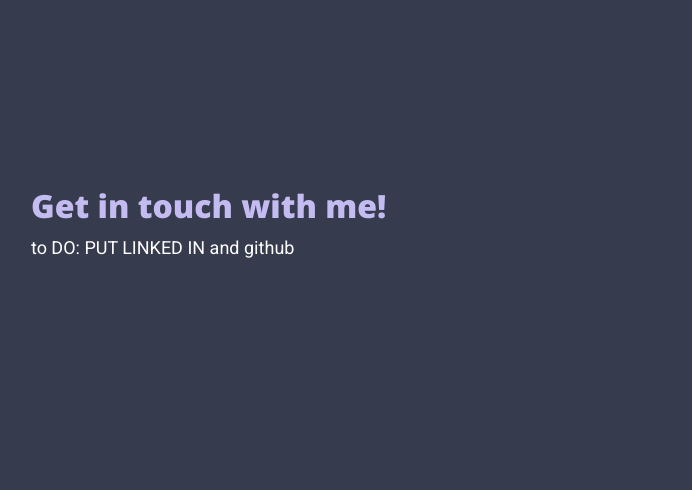
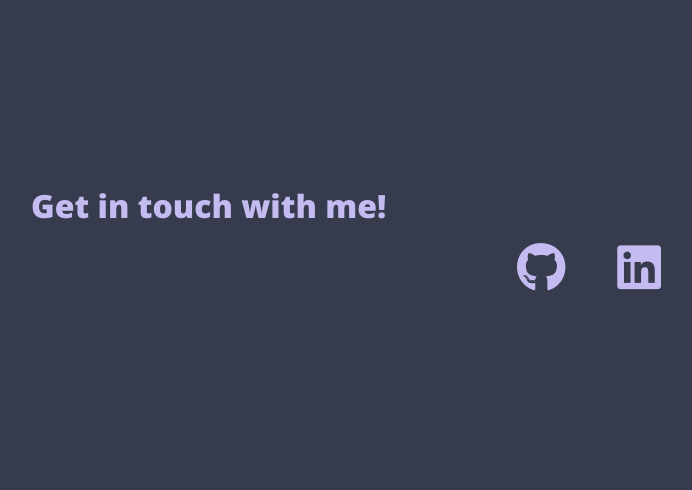
Before and after one commit to dora13l/doreenspage, a Rails app: page / in a window 1280 px wide. Shown: the part 4148-4638 px from the top of the page, without its empty margins (51-743 px from the left). Run offline with Rails 7, Linux system fonts and the light colour scheme; style sheets or scripts are compiled from the project's sources; some libraries are stand-ins or nearby versions.

Commit message:
contact buttons done

```diff
--- /dev/null
+++ b/app/assets/stylesheets/components/_contact.scss
@@ -0,0 +1,20 @@
+.list-inline li {
+  display: inline-block;
+}
+
+.social-icon {
+  font-size: 50px;
+  color: $secondary-color;
+  margin: 8px 24px;
+}
+
+.social-icon:hover {
+  color:$purple2;
+}
+
+.list-inline {
+  list-style: none;
+  padding: 0;
+  justify-content: center;
+  text-align: center;
+}
--- a/app/assets/stylesheets/components/_index.scss
+++ b/app/assets/stylesheets/components/_index.scss
@@ -6,3 +6,4 @@
 @import "title_home";
 @import "about";
 @import "work";
+@import "contact";
--- a/app/views/index.html.erb
+++ /dev/null
@@ -1 +0,0 @@
-<h1>helo</h1>
--- a/app/views/layouts/application.html.erb
+++ b/app/views/layouts/application.html.erb
@@ -10,6 +10,7 @@
     <%= stylesheet_link_tag 'application', media: 'all', 'data-turbolinks-track': 'reload' %>
 
     <%= javascript_pack_tag 'application', 'data-turbolinks-track': 'reload', defer: true %>
+    <script src="https://kit.fontawesome.com/45b7128f57.js" crossorigin="anonymous"></script>
   </head>
 
   <body>
--- a/app/views/pages/home.html.erb
+++ b/app/views/pages/home.html.erb
@@ -123,10 +123,11 @@
 
   <div id="contact"><a href="contact"></a>
     <h2 class="format-scroll">Get in touch with me!</h2>
-    <div class="about-writing">
-      <p class="about-p">to DO: PUT LINKED IN and github
-      </p>
-    </div>
+    <ul class="list-inline ">
+      <li><a href="https://github.com/dora13l" class="social-icon" target="_blank"><i class="fa-brands fa-github"></i></a></li>
+      <li><a href="https://www.linkedin.com/in/doreen-lam-2b0489120/" class="social-icon" target="_blank"><i class="fa-brands fa-linkedin"></i></a></li>
+    </ul>
+
   </div>
 
 </div>
```
